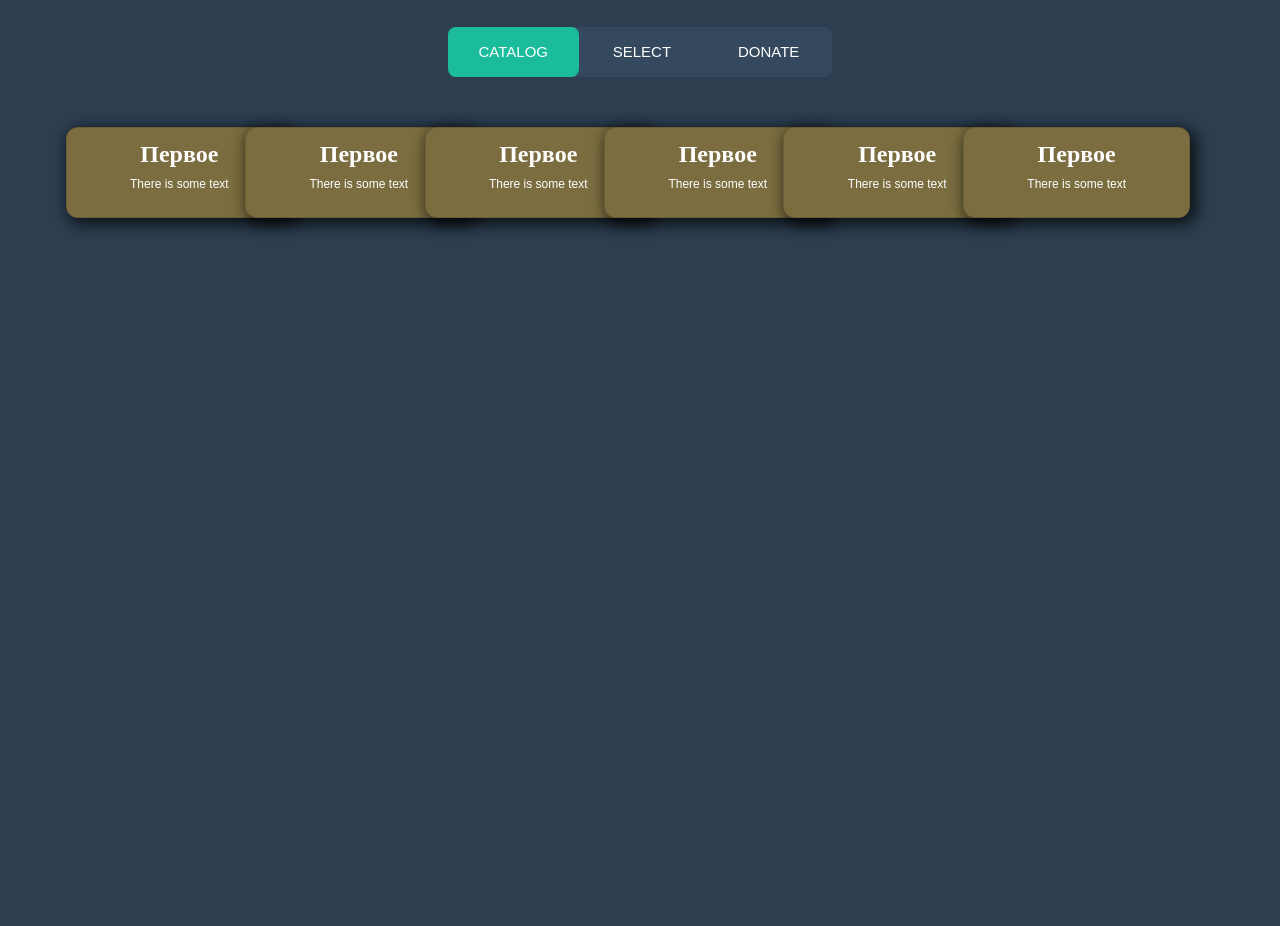
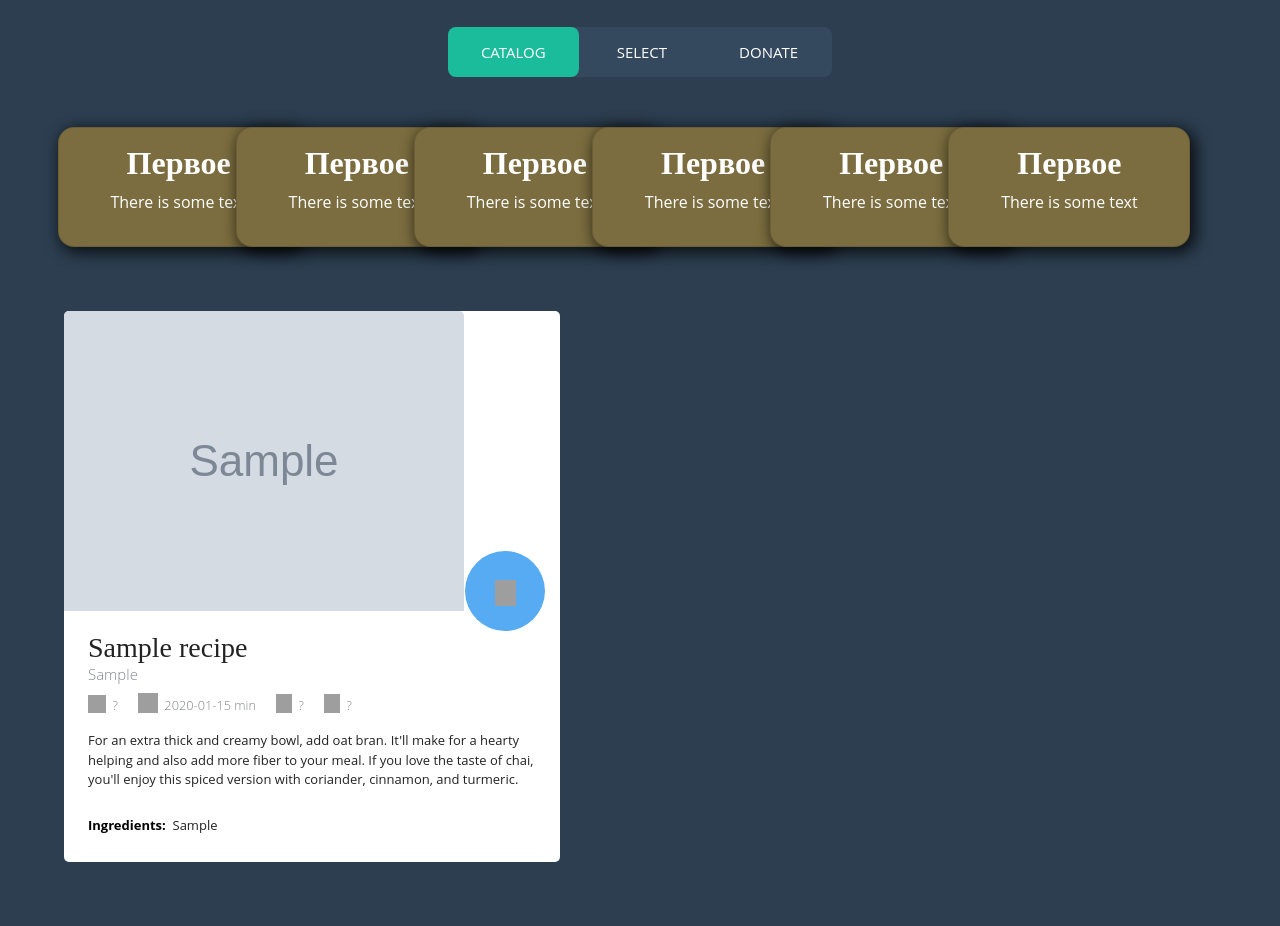
Before and after one commit to serikbay-a/FoodProject, a Flask app: page / in a window 1280 px wide. Before the commit the page ends 233 px from the top, so only its background shows below. Run offline with Flask 2, Linux system fonts and the light colour scheme; tables that the repository leaves empty hold one stand-in row (values such as "Sample post"); grey boxes marked "Sample" are stand-in pictures; some libraries are stand-ins or nearby versions; grey boxes are pictures that could not be loaded.

Commit message:
add cartochki

```diff
--- a/app/static/css/catalog_style.css
+++ b/app/static/css/catalog_style.css
@@ -1,11 +1,15 @@
 html, body {
     width: 100%;
     height: 100%;
-    font-size: 12px;
-    font-family: Arial, sans-serif;
+    font-family: 'Open Sans', sans-serif;
+    font-size: 1rem;
     background: #2c3e50;
-    overflow: hidden;
 }
+
+.catalog-block {
+    display: flex;
+}
+
 .cards {
     padding-right: 7%;
     padding-left: 7%;
@@ -54,3 +58,142 @@ a{
 .card:hover ~ .card{
     transform: translateX(calc(var(--distance)*-1));
 }
+
+@import "bourbon";
+
+img {
+    max-width: 100%;
+    height: auto;
+    vertical-align: bottom;
+}
+
+.recipe-card {
+    background: #fff;
+    margin: 4em;
+    width: 90%;
+    max-width: 496px;
+    border-radius: 5px;
+}
+
+    .recipe-card aside {
+        position: relative;
+    }
+        .recipe-card aside img {
+            border-top-left-radius: 5px;
+            border-top-right-radius: 5px;
+        }
+
+        .recipe-card aside .button {
+            background: #57abf2;
+            display: inline-block;
+            position: absolute;
+            top: 80%;
+            right: 3%;
+            width: 5em;
+            height: 5em;
+            border-radius: 5em;
+            line-height: 5em;
+            text-align: center;
+        }
+            .recipe-card aside .button .icon {
+                vertical-align: middle;
+            }
+
+    .recipe-card article {
+        padding: 1.25em 1.5em;
+    }
+        .recipe-card article ul {
+            list-style: none;
+            margin: 0.5em 0 0;
+            padding: 0;
+        }
+            .recipe-card article ul li {
+                display: inline-block;
+                margin-left: 1em;
+                line-height: 1em;
+            }
+                .recipe-card article ul li:first-child {
+                    margin-left: 0;
+                }
+
+                .recipe-card article ul li .icon {
+                    vertical-align: bottom;
+                }
+
+                .recipe-card article ul li span:nth-of-type(2) {
+                    margin-left: 0.5em;
+                    font-size: 0.8em;
+                    font-weight: 300;
+                    vertical-align: middle;
+                    color: #838689;
+                }
+
+
+
+
+        .recipe-card article h2, h3 {
+            margin: 0;
+            font-weight: 300;
+        }
+
+        .recipe-card article h2 {
+            font-size: 28px;
+            color: #222222;
+        }
+
+        .recipe-card article h3 {
+            font-size: 15px;
+            color: #838689;
+        }
+
+        .recipe-card article p {
+            margin: 1.25em 0;
+            font-size: 13px;
+            font-weight: 400;
+            color: #222222;
+        }
+            .recipe-card article p span {
+                font-weight: 700;
+                color: #000000;
+            }
+
+        .recipe-card article .ingredients {
+            margin: 2em 0 0.5em;
+        }
+
+    .recipe-card .icon {
+        display: inline;
+        display: inline-block;
+        background-image: url(https://s3-us-west-2.amazonaws.com/s.cdpn.io/203277/recipe-card-icons.svg);
+        background-repeat: no-repeat;
+    }
+
+    .recipe-card .icon-calories, .icon-calories\:regular {
+        background-position: 0 0;
+        width: 16px;
+        height: 19px;
+    }
+
+    .recipe-card .icon-clock, .icon-clock\:regular {
+        background-position: 0 -19px;
+        width: 20px;
+        height: 20px;
+    }
+
+    .recipe-card .icon-level, .icon-level\:regular {
+        background-position: 0 -39px;
+        width: 16px;
+        height: 19px;
+    }
+
+    .recipe-card .icon-play, .icon-play\:regular {
+        background-position: 0 -58px;
+        width: 21px;
+        height: 26px;
+    }
+
+    .recipe-card .icon-users, .icon-users\:regular {
+        background-position: 0 -84px;
+        width: 18px;
+        height: 18px;
+    }
--- a/app/static/css/main.css
+++ b/app/static/css/main.css
@@ -10,6 +10,17 @@ html, body {
     font-family: Arial, sans-serif;
     background: #2c3e50;
 }
+
+a {
+    height: 100%;
+    width: 100%;
+    color: white;
+}
+
+    a:hover {
+        text-decoration: none;
+        color: white;
+    }
 
 nav {
     margin: 27px auto 0;
--- a/app/templates/catalog.html
+++ b/app/templates/catalog.html
@@ -31,28 +31,34 @@
         <h2>Первое</h2>
         <p>There is some text</p>
     </a>
+</div>
+
+<div class="catalog-block">
+    {%if cards%}
+    {% for card in cards %}
+    <div class="recipe-card">
+        <aside>
+            <img src="{{card.url_img}}" alt="Chai Oatmeal" />
+            <a href="{{card.url}}" class="button"><span class="icon icon-play"></span></a>
+        </aside>
+        <article>
+            <h2>{{card.name}}</h2>
+            <h3>{{card.category}}</h3>
+            <ul>
+                <li><span class="icon icon-users"></span><span>?</span></li>
+                <li><span class="icon icon-clock"></span><span>{{card.time}} min</span></li>
+                <li><span class="icon icon-level"></span><span>?</span></li>
+                <li><span class="icon icon-calories"></span><span>?</span></li>
+            </ul>
+            <p>For an extra thick and creamy bowl, add oat bran.  It'll make for a hearty helping and also add more fiber to your meal.  If you love the taste of chai, you'll enjoy this spiced version with coriander, cinnamon, and turmeric.</p>
+            <p class="ingredients">
+                <span>Ingredients:&nbsp;</span>
+                {{ card.ingridients }}
+            </p>
+        </article>
+    </div>
+    {%endfor%}
+    {%endif%}
 
 </div>
-
-
-<!--
-{%if cards%}
-{% for card in cards %}
-    <div class="card">
-        <div class="card-pic"><img src="{{card.pic}}"></div>
-        <div class="card-info">
-            <div class="card-title">
-                <a href="{{card.url}}">{{card.title}}</a>
-            </div>
-            <div class="card-descr">
-                Требуемые ингредиенты:
-                {%for ingr in card.recipe%}
-                    {{ingr}},
-                {%endfor%}
-            </div>
-        </div>
-    </div>
-{%endfor%}
-{%endif%}
--->
 {% endblock %}
```
Also changed, not shown: app/static/css/donate_style.css (+11 -0 lines), app/static/css/select_style.css (+11 -0 lines), app.db.
